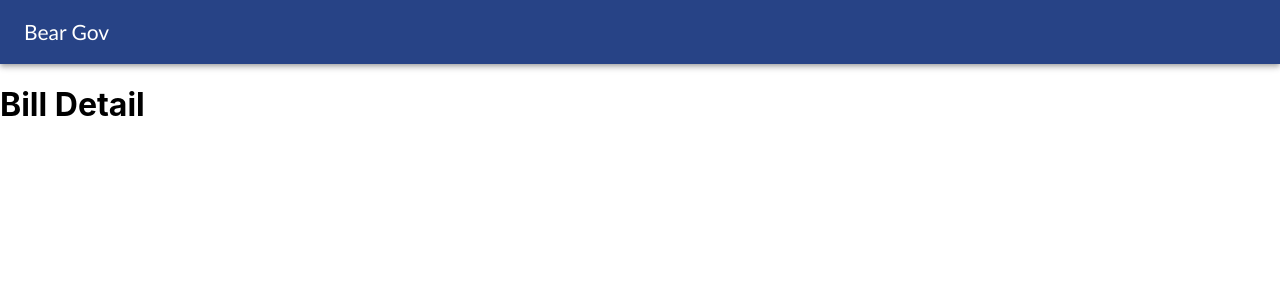
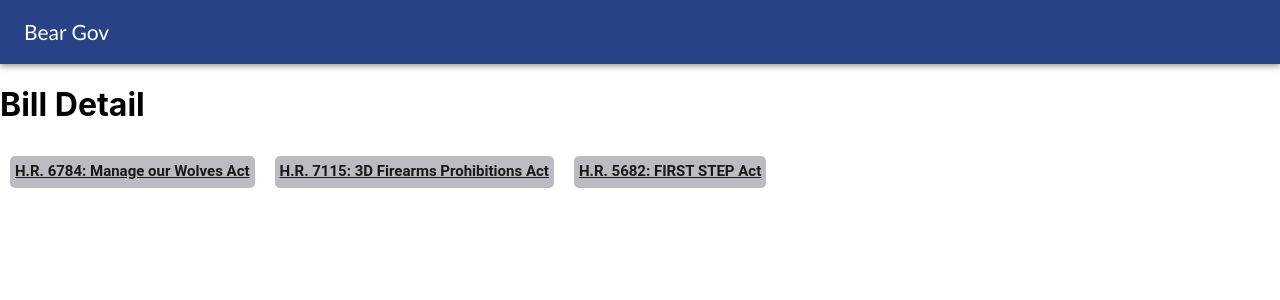
Before and after one commit to aweinber/i-study-front-end, a React (Create React App) app: page /bills in a window 1280 px wide. Shown: the top 300 px of the page. Built offline with nearby package versions, Linux system fonts and the light colour scheme.

Commit message:
billdetail basics

```diff
--- a/src/pages/BillDetail.js
+++ b/src/pages/BillDetail.js
@@ -1,14 +1,55 @@
 import React, { Component } from 'react'
-
+import Typography from '@material-ui/core/Typography'
+import Grid from '@material-ui/core/Grid'
+import { withStyles } from '@material-ui/core/styles'
 
 class BillDetail extends Component {
     render() {
+        const { classes } = this.props
+
+        const bill1 = ["H.R. 6784: Manage our Wolves Act",]
+        const bill2 = ["H.R. 7115: 3D Firearms Prohibitions Act"]
+        const bill3 = ["H.R. 5682: FIRST STEP Act"]
+        const bills = [bill1, bill2, bill3]
+
+        const formattedBills = []
+        for (let i = 0; i < bills.length; i++) {
+            const bill = bills[i]
+            const billName = bill[0]
+            const gridText = <Typography className={classes.name}>{billName}</Typography>
+            formattedBills.push(<Grid item className={classes.gridItem}>{gridText}</Grid>)
+
+        }
         return(
-            <h1>
-                Bill Detail
-            </h1>
+            <div>
+                <h1>
+                    Bill Detail
+                </h1>
+                <Grid container>
+                    {formattedBills}
+                </Grid>
+            </div>
         )
     }
 }
 
-export default BillDetail
+const styles = theme => ({
+    gridItem: {
+        // border: "1px solid black",
+        margin: "10px",
+        padding: "5px",
+        backgroundColor: "#bbbbc1",
+        borderRadius: "5px"
+    },
+    gridContainer: {
+        margin: "10px"
+    },
+    name: {
+        fontWeight: 'bold',
+        textDecoration: 'underline',
+        textAlign: 'center',
+        fontSize: '15px'
+    }
+});
+
+export default (withStyles)(styles)(BillDetail)
```
